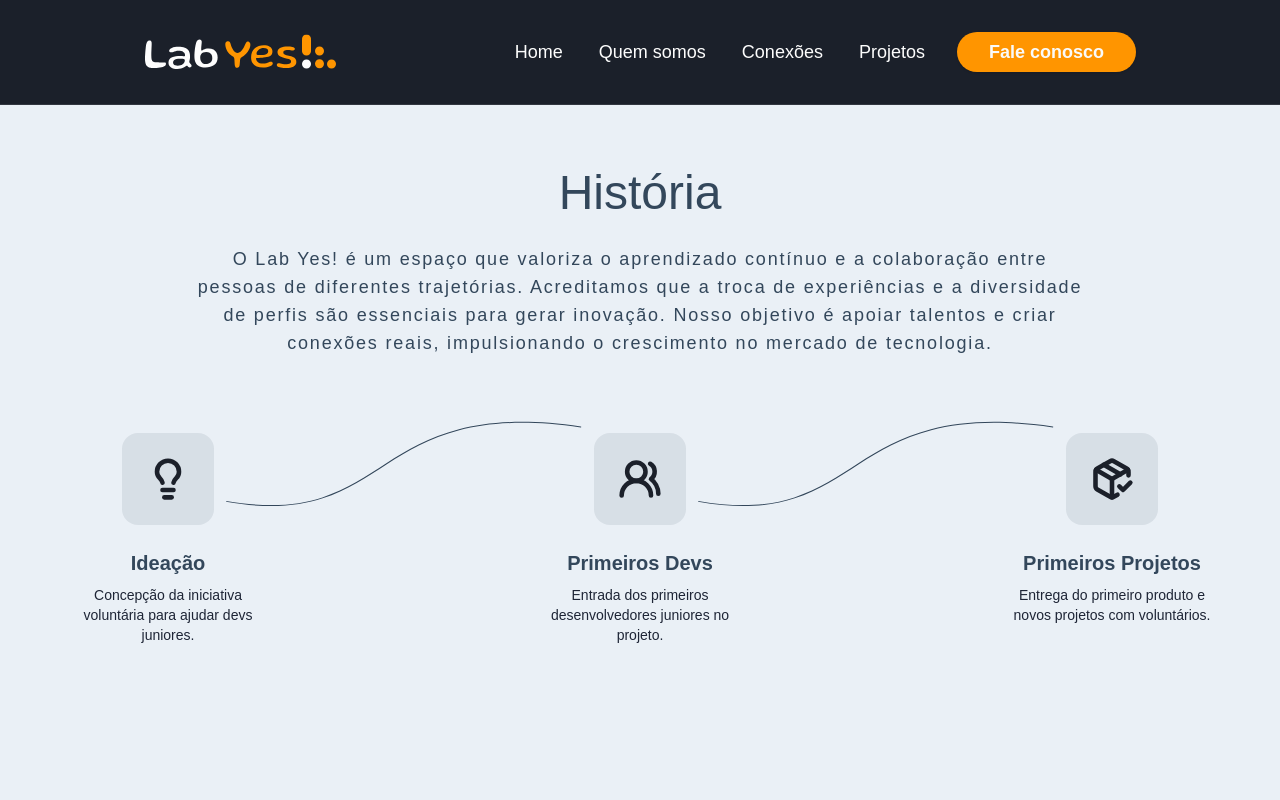
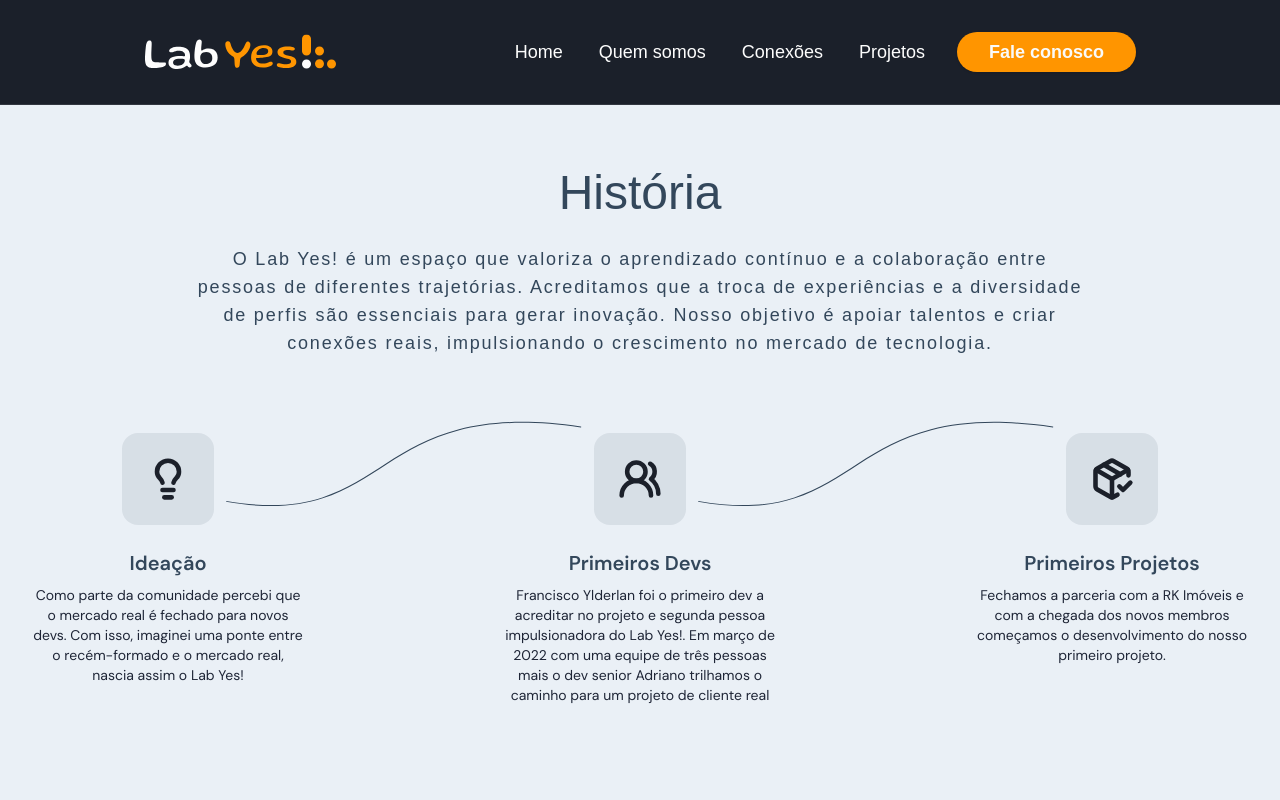
Before and after one commit to labyes24/LABYES-LP, a Next.js app: page /quemsomos in a window 1280 px wide. Shown: the top 800 px of the page. Built offline with nearby package versions, Linux system fonts and the light colour scheme; no server answers.

Commit message:
feat: add history timeline content
Refs: 868cu01a0

```diff
--- a/src/components/about-history-timeline-item.tsx
+++ b/src/components/about-history-timeline-item.tsx
@@ -25,11 +25,11 @@ export function AboutHistoryTimelineItem({
                     />
                 )}
             </span>
-            <div className="absolute -left-6 top-28 flex w-64 flex-col items-center justify-end gap-2 px-6 lg:left-auto lg:top-32">
+            <div className="absolute left-9 top-20 flex w-80 flex-col items-center justify-end gap-2 px-6 font-sans lg:left-auto lg:top-32">
                 <h3 className="font-semibold text-ly-dark-azure-600 lg:text-xl">
                     {title}
                 </h3>
-                <p className="text-center text-sm text-ly-dark-azure-700">
+                <p className="max-w-md text-center text-sm text-ly-dark-azure-700">
                     {description}
                 </p>
             </div>
--- a/src/components/about-history-timeline.tsx
+++ b/src/components/about-history-timeline.tsx
@@ -10,24 +10,24 @@ export function AboutHistoryTimeline() {
         {
             title: 'Ideação',
             description:
-                'Concepção da iniciativa voluntária para ajudar devs juniores.',
+                'Como parte da comunidade percebi que o mercado real é fechado para novos devs. Com isso, imaginei uma ponte entre o recém-formado  e o mercado real, nascia assim o Lab Yes!',
             icon: Lightbulb,
         },
         {
             title: 'Primeiros Devs',
             description:
-                'Entrada dos primeiros desenvolvedores juniores no projeto.',
+                'Francisco Ylderlan foi o primeiro dev a acreditar no projeto e segunda pessoa impulsionadora do Lab Yes!. Em março de 2022 com uma equipe de três pessoas mais o dev senior Adriano trilhamos o caminho para um projeto de cliente real',
             icon: UsersRound,
         },
         {
             title: 'Primeiros Projetos',
             description:
-                'Entrega do primeiro produto e novos projetos com voluntários.',
+                'Fechamos a parceria com a RK Imóveis e com a chegada dos novos membros começamos o desenvolvimento do nosso primeiro projeto.',
             icon: PackageCheck,
         },
     ]
     return (
-        <div className="flex flex-col items-start justify-center px-4 pb-20 lg:flex-row lg:px-0">
+        <div className="flex flex-col items-start justify-center px-20 pb-20 lg:flex-row lg:px-0">
             {timelineData.map(({ title, description, icon }, index) => (
                 <div
                     key={index}
--- a/src/components/about-history.tsx
+++ b/src/components/about-history.tsx
@@ -5,7 +5,7 @@ export function AboutHistory() {
         <section className="flex flex-col gap-6 bg-section-light px-6 py-16 text-section-light-foreground lg:gap-16">
             <div className="flex flex-col items-center justify-center gap-7 text-center">
                 <h2 className="text-3xl font-medium lg:text-5xl">História</h2>
-                <p className="max-w-md text-pretty text-sm leading-7 tracking-widest lg:max-w-4xl lg:text-lg">
+                <p className="max-w-xl text-pretty text-sm leading-7 tracking-widest lg:max-w-4xl lg:text-lg">
                     O Lab Yes! é um espaço que valoriza o aprendizado contínuo e
                     a colaboração entre pessoas de diferentes trajetórias.
                     Acreditamos que a troca de experiências e a diversidade de
```
